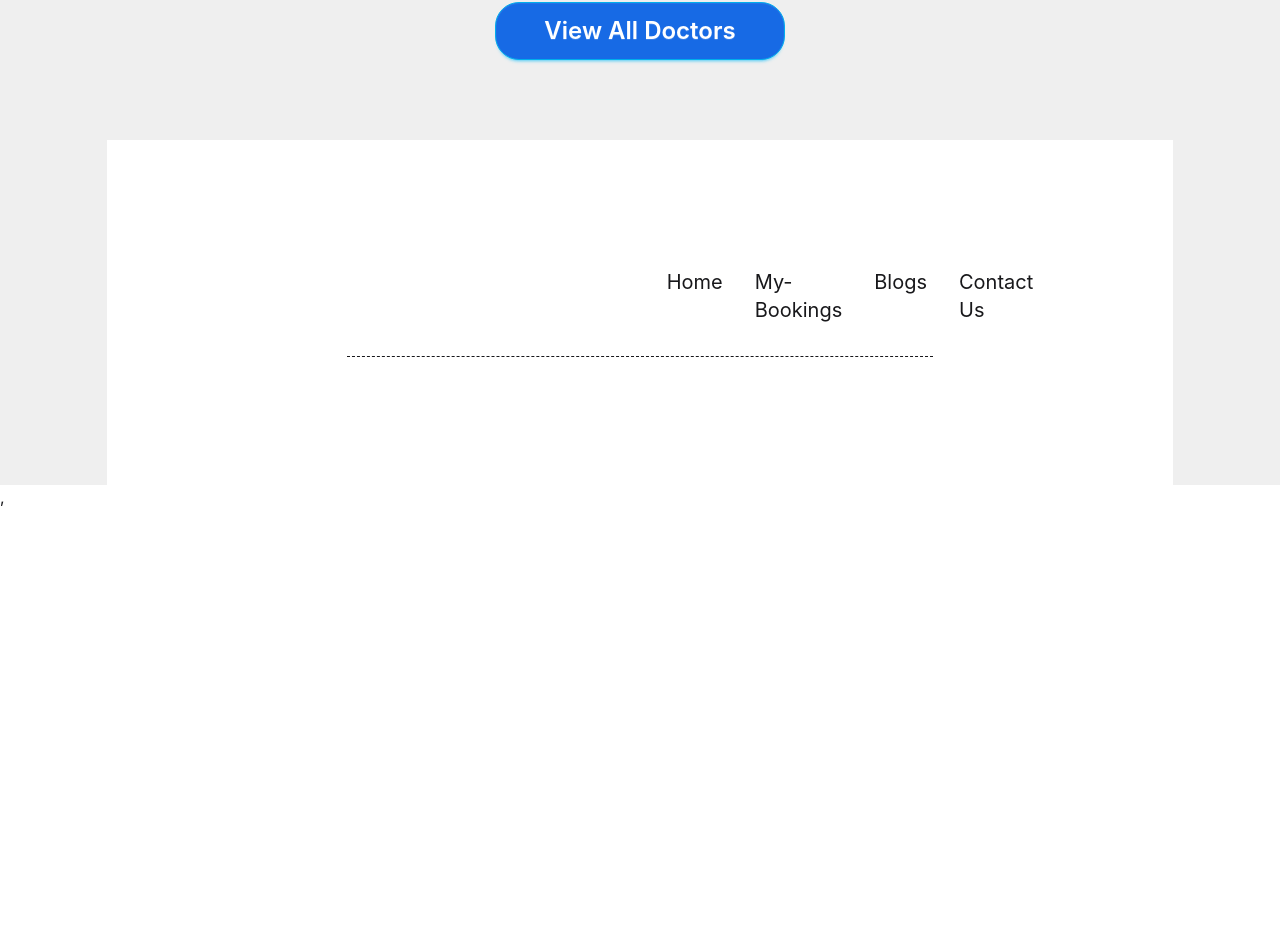
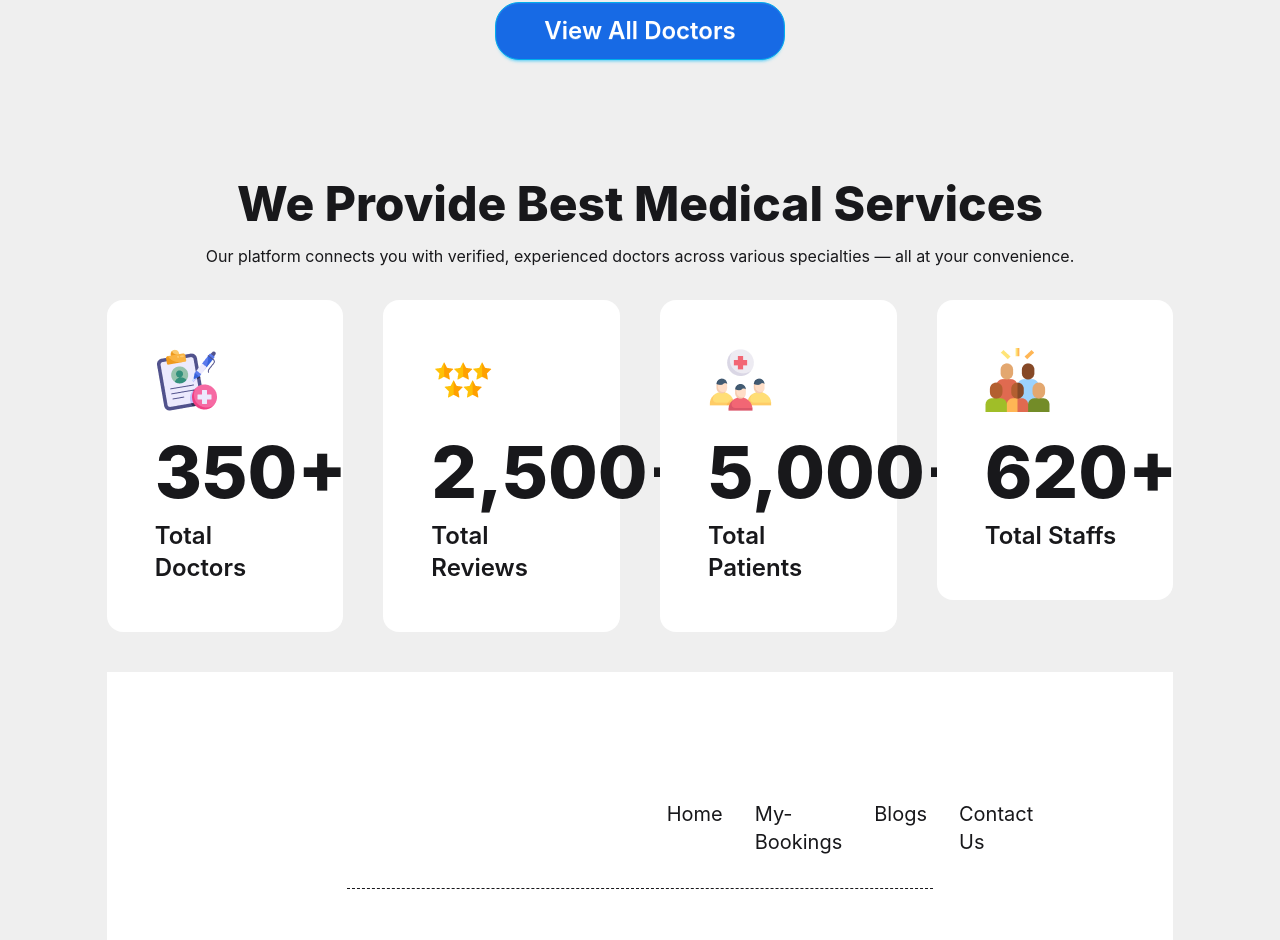
Before and after one commit to Afridul369/Doctor-Appointment, a React (Vite) app: page / in a window 1280 px wide. Shown: the part 2509-3449 px from the top of the page. Before the commit the page ends 3018 px from the top, so only its background shows below. Built offline with nearby package versions, Linux system fonts and the light colour scheme.

Commit message:
service card done

```diff
--- a/package.json
+++ b/package.json
@@ -12,6 +12,7 @@
   "dependencies": {
     "@tailwindcss/vite": "^4.2.1",
     "react": "^19.2.0",
+    "react-countup": "^6.5.3",
     "react-dom": "^19.2.0",
     "react-icons": "^5.6.0",
     "react-router": "^7.13.1",
--- /dev/null
+++ b/src/Components/MedicalServices/MedicalServices.jsx
@@ -0,0 +1,37 @@
+import cardImg from '../../assets/success-doctor.png'
+import cardImg2 from '../../assets/success-review.png'
+import cardImg3 from '../../assets/success-patients.png'
+import cardImg4 from '../../assets/success-staffs.png'
+import ServiceCard from '../ServiceCard/ServiceCard'
+import CountUp from 'react-countup'
+
+
+const MedicalServices = () => {
+
+  // const cardImages = [cardImg,cardImg2,cardImg3,cardImg4]
+  const cardData = [
+  { id: 1, value: 350, label: "Total Doctors", image: cardImg },
+  { id: 2, value: 2500, label: "Total Reviews", image: cardImg2 },
+  { id: 3, value: 5000, label: "Total Patients", image: cardImg3 },
+  { id: 4, value: 620, label: "Total Staffs", image: cardImg4 }
+]
+
+  return (
+    <div className='py-10'>
+        <div className="">
+          <div className="text-center">
+            <h1 className='font-extrabold text-5xl mb-4'>We Provide Best Medical Services</h1>
+          <p className='mb-8'>Our platform connects you with verified, experienced doctors across various specialties — all at your convenience. </p>
+          </div>
+          <div className="grid grid-cols-1 md:grid-cols-2 lg:grid-cols-4 gap-10">
+              {
+                cardData.map((card)=> <ServiceCard key={card.id} card={card}></ServiceCard>)
+              }
+          </div>
+
+        </div>
+    </div>
+  )
+}
+
+export default MedicalServices
--- /dev/null
+++ b/src/Components/ServiceCard/ServiceCard.jsx
@@ -0,0 +1,25 @@
+import React from 'react'
+import CountUp from 'react-countup'
+
+const ServiceCard = ({card}) => {
+    const {id,value,image,label} = card
+
+  return (
+    <div>
+        <div className="p-12 bg-white rounded-2xl">
+            <img src={image} alt="" className='mb-6' />
+            <div className="text-7xl font-extrabold mb-3">
+                <CountUp
+                end={value}
+                duration={3}
+                separator=","
+                enableScrollSpy
+                />+</div>
+            <p className='font-semibold text-2xl'>{label}</p>
+        </div>
+
+    </div>
+  )
+}
+
+export default ServiceCard
--- a/src/Pages/Home/Home.jsx
+++ b/src/Pages/Home/Home.jsx
@@ -1,12 +1,14 @@
 import React from 'react'
 import Banner from '../../Components/Banner/Banner'
 import BestDoctors from '../../Components/BestDoctors/BestDoctors'
+import MedicalServices from '../../Components/MedicalServices/MedicalServices'
 
 const Home = () => {
   return (
     <div>
         <Banner></Banner>
         <BestDoctors></BestDoctors>
+        <MedicalServices></MedicalServices>
     </div>
   )
 }
```
Also changed, not shown: 1 other file (tests, documents, lock files or other folders).
